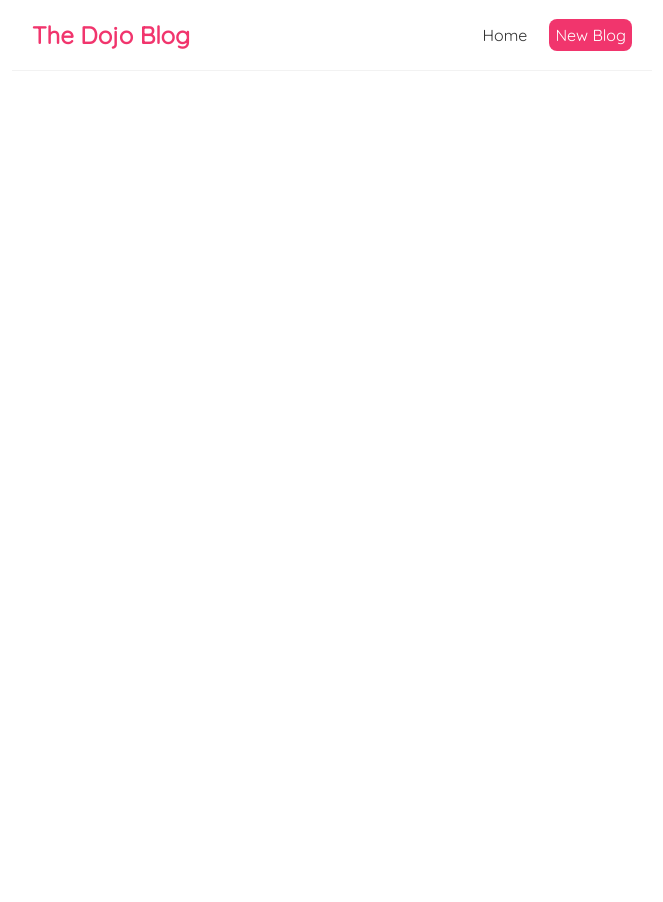
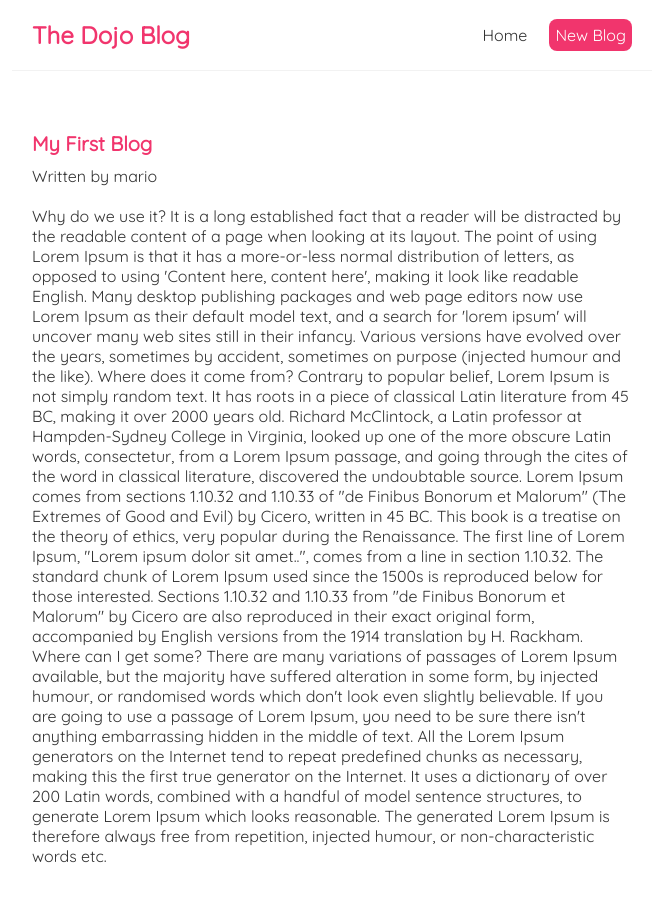
Before and after one commit to carolineglass/react-blog, a React (Create React App) app: page /blogs/1 in a window 1280 px wide. Shown: the top 902 px of the page, without its empty margins (308-971 px from the left). Before the commit the page ends 800 px from the top, so only its background shows below. Built offline with nearby package versions, Linux system fonts and the light colour scheme; data requests are answered from the project's data file; the HTML template or start-up script is replaced by a standard one.

Commit message:
blog details and routes

```diff
--- a/src/App.js
+++ b/src/App.js
@@ -1,6 +1,7 @@
 import Navbar from './components/Navbar';
 import Home from './components/Home';
 import Create from './components/Create';
+import BlogDetails from './components/BlogDetails';
 
 import { BrowserRouter as Router, Route, Switch } from 'react-router-dom';
 
@@ -17,6 +18,9 @@
             <Route path="/create">
               <Create />
             </Route>
+            <Route path="/blogs/:id">
+              <BlogDetails />
+            </Route>
           </Switch>
         </div>
       </div>
--- a/src/components/Blog.js
+++ b/src/components/Blog.js
@@ -1,12 +1,16 @@
+import useFetch from '../useFetch';
+import { Link } from 'react-router-dom';
 
 const Blog = ( { blogObj, handleDelete } ) => {
     const { title, body, author, id } = blogObj;
 
     return (
         <div className="blog-preview">
-            <h2>{ title }</h2>
-            <p>Written by { author }</p>
-            <button style={{ marginTop: "1em" }}onClick={() => handleDelete(id)}>Delete Blog</button>
+            <Link to={`/blogs/${id}`}>
+                <h2>{ title }</h2>
+                <p>Written by { author }</p>
+            </Link>
+            <button style={{ marginTop: "1em" }} onClick={() => handleDelete(id)}>Delete Blog</button>
         </div>
     );
 };
--- /dev/null
+++ b/src/components/BlogDetails.js
@@ -0,0 +1,23 @@
+import { useParams } from "react-router";
+import useFetch from '../useFetch';
+
+const BlogDetails = () => {
+    const { id } = useParams();
+    const {data: blog, error, isLoading } = useFetch(`http://localhost:3000/blogs/${id}`);
+
+    return (
+        <div className="blog-details">
+            {isLoading && <div>Loading...</div>}
+            { error && <div>{ error }</div>}
+            {blog && (
+                <article>
+                    <h2>{ blog.title }</h2>
+                    <p>Written by { blog.author }</p>
+                    <div>{ blog.body }</div>
+                </article>
+            )}
+        </div>
+    );
+}
+
+export default BlogDetails;
--- a/src/index.css
+++ b/src/index.css
@@ -68,3 +68,27 @@
   background-color: #f1356d;
   border-radius: 8px;
 }
+
+.blog-preview a {
+  text-decoration: none;
+}
+
+/* blog details page */
+.blog-details h2 {
+  font-size: 20px;
+  color: #f1356d;
+  margin-bottom: 10px;
+}
+
+.blog-details div {
+  margin: 20px 0;
+}
+
+/* .blog-details button {
+  background: #f1356d;
+  color: #fff;
+  border: 0;
+  padding: 8px;
+  border-radius: 8px;
+  cursor: pointer;
+} */
--- a/src/useFetch.js
+++ b/src/useFetch.js
@@ -6,7 +6,9 @@
     const [error, setError] = useState(null);
 
     useEffect(() => {
-        fetch(url)
+        const abortCont = new AbortController();
+
+        fetch(url, { signal: abortCont.signal })
             .then(resp => {
                 if (!resp.ok) {
                     throw Error('could not fetch data for that resource');
@@ -19,9 +21,13 @@
                 setError(null);
             })
             .catch(err => {
+                if (!err.name === 'AbortError') {
                     setError(err.message);
                     setIsLoading(false);
-        });
+                }
+                console.log(err.name)
+            })
+        return () => abortCont.abort();
     }, [url]);
 
     return {
```
Lines whose indentation alone changed are shown as unchanged.
